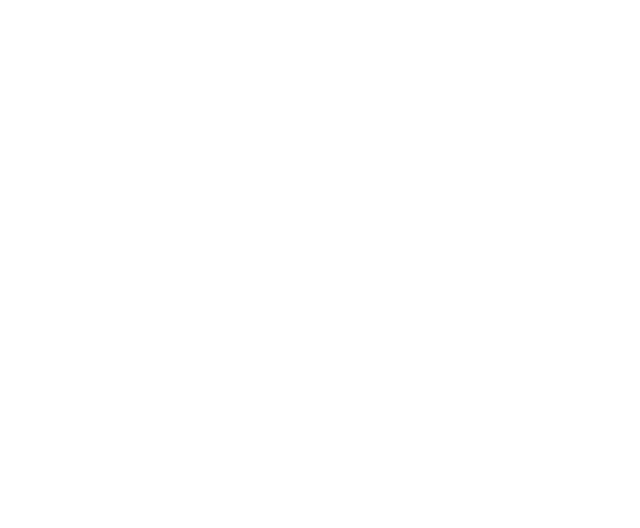
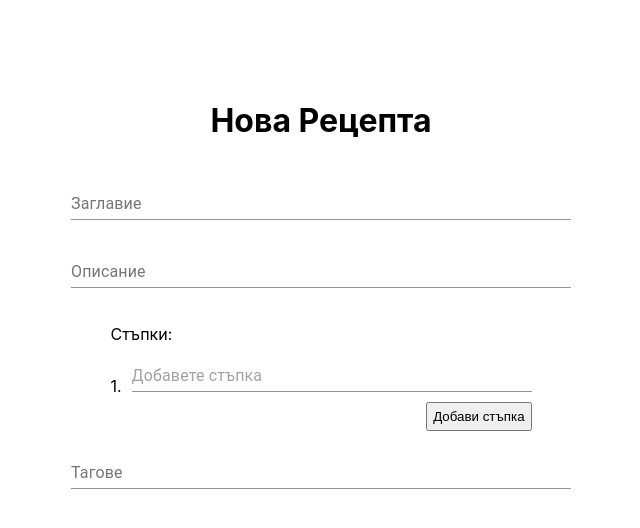
Before and after one commit to mihaelagandeva/MandzhichkaProject, a React (Create React App) app in the folder client/: page /recipe/new in a window 1280 px wide. Shown: the top 528 px of the page, without its empty margins (319-959 px from the left). Built offline with nearby package versions, Linux system fonts and the light colour scheme.

Commit message:
Wip create recipes

```diff
--- a/client/src/App.js
+++ b/client/src/App.js
@@ -5,6 +5,7 @@ import { BrowserRouter as Router, Route } from 'react-router-dom';
 import { SnackbarProvider } from 'notistack';
 import NavigationBar from './componets/NavigationBar';
 import SingleRecipe from './componets/SingleRecipe';
+import CreateRecipe from './componets/CreateRecipe'
 
 //delete later pls
 const hardcodedRecipe = {
@@ -21,6 +22,7 @@ function App() {
         <Route path="/register" exact component={Register} />
         <Route path="/main/recipes" exact component={() => <NavigationBar tabNumber={0} />} />
         <Route path="/singleRecipe" exact component={() => <SingleRecipe recipe={hardcodedRecipe} />} />
+        <Route path="/recipe/new" exact component={CreateRecipe} />
       </Router>
     </SnackbarProvider>
   );
--- /dev/null
+++ b/client/src/componets/CreateRecipe.tsx
@@ -0,0 +1,188 @@
+import React, { useState } from "react";
+import { makeStyles } from '@material-ui/core/styles';
+import { RecipeFormValue } from "../model/recipeForm";
+import { useFormik } from 'formik';
+import { TextField, Button } from "@material-ui/core";
+import CancelIcon from '@material-ui/icons/Cancel';
+import { InputTags } from './InputTags'
+
+const useStyles = makeStyles({
+    root: {
+        position: 'absolute',
+        width: '40%',
+        height: '50%',
+        left: '30%',
+        top: '10%'
+    },
+
+    formContainer: {
+        height: '100%',
+        borderRadius: 6,
+        display: 'flex',
+        flexDirection: 'column'
+    },
+
+    title: {
+        flex: 1,
+        textAlign: 'center',
+    },
+
+    inputField: {
+        flex: 1,
+        minWidth: 500,
+        alignSelf: 'center',
+        margin: 10
+    },
+    steps: {
+        alignSelf: 'center',
+        marginTop: 10,
+    },
+    stepsInputField: {
+        flex: 1,
+        float: 'left',
+        minWidth: 400,
+        alignSelf: 'center',
+    },
+    stepNumbers: {
+        float: "left",
+        paddingRight: 10,
+        fontSize: 16
+    },
+    addButton: {
+        marginTop: 10,
+        float: 'right',
+        padding: 5
+    },
+    removeButton: {
+        marginLeft: 10,
+        marginTop: 5,
+        float: 'left',
+    }
+});
+
+const validate = (values: RecipeFormValue): RecipeFormValue => {
+    const errors: RecipeFormValue = {};
+
+    if (!values.title) {
+        errors.title = 'Полето е задължително'
+    }
+    if (!values.summary) {
+        errors.summary = 'Полето е задължително'
+    }
+    if (values.summary!.length > 100) {
+        errors.summary = 'Описанието е прекалено дълго'
+    }
+    if (values.products!.length < 1) {
+        errors.products![0] = 'Полето е задължително!'
+    }
+    if (!values.steps) {
+        errors.steps![0] = 'Полето е задължително!'
+    }
+    if (!values.picturePath) {
+        errors.picturePath = 'Полето е задължително!'
+    }
+
+    return errors;
+}
+
+const CreateRecipe = () => {
+    const [stepsList, setStepsList] = useState([""]);
+    const [tags, setTags] = useState<string[]>([]);
+    const [initialTags, setInitialTags] = useState<string[]>([]);
+    const selectedTags = (t: string[]) => {
+        setTags(t);
+    };
+
+    const formik = useFormik({
+        initialValues: {
+            title: '',
+            summary: '',
+            picturePath: '',
+            products: [],
+            tags: [],
+            steps: []
+
+        },
+        validate,
+        onSubmit: (values) => {
+            alert(JSON.stringify(values, null, 6));
+        }
+    });
+
+    const handleInputChange = (e:any, index:number) => {
+        const { value } = e.target;
+        const list = [...stepsList];
+        list[index] = value;
+        setStepsList(list);
+    };
+
+    const handleRemoveClick = (index:number) => {
+        const list = [...stepsList];
+        list.splice(index, 1);
+        setStepsList(list);
+    };
+
+    const handleAddClick = () => {
+        setStepsList([...stepsList, ""]);
+    };
+
+    const styles = useStyles();
+
+    return (
+        <div className={styles.root}>
+        <form className={styles.formContainer} onSubmit={formik.handleSubmit}>
+        <h1 className={styles.title}>Нова Рецепта</h1>
+        <TextField
+        className={styles.inputField}
+        id="title"
+        name="title"
+        label="Заглавие"
+        onChange={formik.handleChange}
+        onBlur={formik.handleBlur}
+        error={!!formik.errors.title && formik.touched.title}
+        helperText={formik.touched.title ? formik.errors.title : ''}
+        />
+        <TextField
+        className={styles.inputField}
+        id="summary"
+        name="summary"
+        label="Описание"
+        multiline
+        rowsMax='4'
+        onChange={formik.handleChange}
+        onBlur={formik.handleBlur}
+        error={!!formik.errors.summary && formik.touched.summary}
+        helperText={formik.touched.summary ? formik.errors.summary : ''}
+        />
+        <div className={styles.steps}>
+        <p>Стъпки: </p>
+        {stepsList.map((x, i) => {
+            return (
+                <>
+                <div style={{clear: 'both'}}>
+                <p className={styles.stepNumbers}>{i+1}.</p>
+                <TextField
+                className={styles.stepsInputField}
+                placeholder="Добавете стъпка"
+                value={x.valueOf()}
+                onChange={e => handleInputChange(e, i)}
+                />
+
+                {stepsList.length !== 1 && <Button
+                    className={styles.removeButton}
+                    onClick={() => handleRemoveClick(i)}><CancelIcon/></Button>}
+                    </div>
+                    {stepsList.length - 1 === i && <button className={styles.addButton} onClick={handleAddClick}>Добави стъпка</button>}
+
+                    </>
+                    );
+                })}
+                </div>
+                <div className={styles.steps}>
+                <InputTags selectedTags={selectedTags} initialTags={initialTags} />
+                </div>
+                </form>
+                </div>
+    )}
+
+export default CreateRecipe;
--- /dev/null
+++ b/client/src/componets/InputTags.tsx
@@ -0,0 +1,75 @@
+import React, { useState } from 'react';
+import { TextField, Chip } from '@material-ui/core';
+import Autocomplete from '@material-ui/lab/Autocomplete';
+
+interface TagProps {
+    selectedTags: (t: string[]) => void;
+    initialTags: string[];
+}
+interface Tag {
+    id: number;
+    value: string;
+}
+
+function onlyUnique(value: string, index: number, array: string[]) {
+    return array.indexOf(value) === index;
+}
+
+export function InputTags(props: TagProps) {
+    const tagsSuggestion = [{id: 1, value: "tag1"},{id:2, value: "tag2"}] // will be replaced with normal values
+    const [userInputTag, setUserInputTag] = useState('');
+    const { initialTags } = props;
+    const [autoselectValue, setAutoselectValue] = useState<string[]>(initialTags);
+    const checkExistingTags = () => {
+        const unique = autoselectValue.filter(onlyUnique);
+        const index = unique.indexOf('');
+        if (index > -1) {
+            unique.splice(index, 1);
+        }
+        setAutoselectValue(unique);
+        props.selectedTags(unique);
+    };
+
+    const InputPersonalTags = () => {
+        const userTags = userInputTag.split(' ');
+        const currentTags = autoselectValue;
+        userTags.forEach(usertag => currentTags.push(usertag));
+        checkExistingTags();
+    };
+
+    return (
+        <div className="tags-input">
+            <Autocomplete
+                multiple
+                id="tags-standard"
+                options={tagsSuggestion.map(tag => tag.value)}
+                freeSolo
+                value={autoselectValue}
+                inputValue={userInputTag}
+                onInputChange={(event, value) => {
+                    setUserInputTag(value);
+                    if (value.includes(' ')) {
+                        InputPersonalTags();
+                    }
+                }}
+                onChange={(event, value) => {
+                    const newValue = value.map(tag => tag.trim()).filter(element => element !== '');
+                    event.preventDefault();
+                    setAutoselectValue([...newValue]);
+                    props.selectedTags([...newValue]);
+                }}
+                onBlur={InputPersonalTags}
+                renderTags={(value, getTagProps) =>
+                    value.map((tag, index) => <Chip variant="outlined" label={tag} {...getTagProps({ index })} />)
+                }
+                renderInput={params => (
+                    <TextField {...params} style={{
+                        minWidth: 500,
+                        alignSelf: 'center',
+                    }}
+                     label="Тагове" fullWidth />
+                )}
+            />
+        </div>
+    );
+}
--- a/client/src/componets/MainPage.tsx
+++ b/client/src/componets/MainPage.tsx
@@ -8,7 +8,7 @@ const hardcodedRecipe = { id: 1, title: 'Musakichka', author: 'Musakichka Master
 
 const useStyles = makeStyles({
     root: {
-        backgroundColor: '#FFEEDF'
+        backgroundColor: '#FFEEDF',
     },
     recipes: {
         marginTop: 10,
@@ -25,7 +25,7 @@ const MainPage = () => {
     return (
         <div className={styles.root}>
             <div className={styles.recipes}>
-                <GridList cellHeight={200} spacing={3}>
+                <GridList cellHeight={200} spacing={6}>
                     {recipes.map(recipe =>
                         <RecipeCard key={recipe.id} recipe={recipe} />
                     )}
--- a/client/src/componets/SingleRecipe.tsx
+++ b/client/src/componets/SingleRecipe.tsx
@@ -3,7 +3,6 @@ import { Recipe } from '../model/recipe'
 import { makeStyles, Theme } from '@material-ui/core'
 import TopAppBar from './TopAppBar';
 import picture from '../assets/main.jpg';
-import classes from '*.module.css';
 import Rating from '@material-ui/lab/Rating';
 
 
--- /dev/null
+++ b/client/src/model/recipeForm.ts
@@ -0,0 +1,10 @@
+import { Tag } from './tag'
+
+export interface RecipeFormValue {
+    title?: string,
+    products?: string[],
+    tags?: Tag[],
+    picturePath?: string,
+    steps?: string[],
+    summary?: string
+}
```
Also changed, not shown: 1 other file (tests, documents, lock files or other folders).
